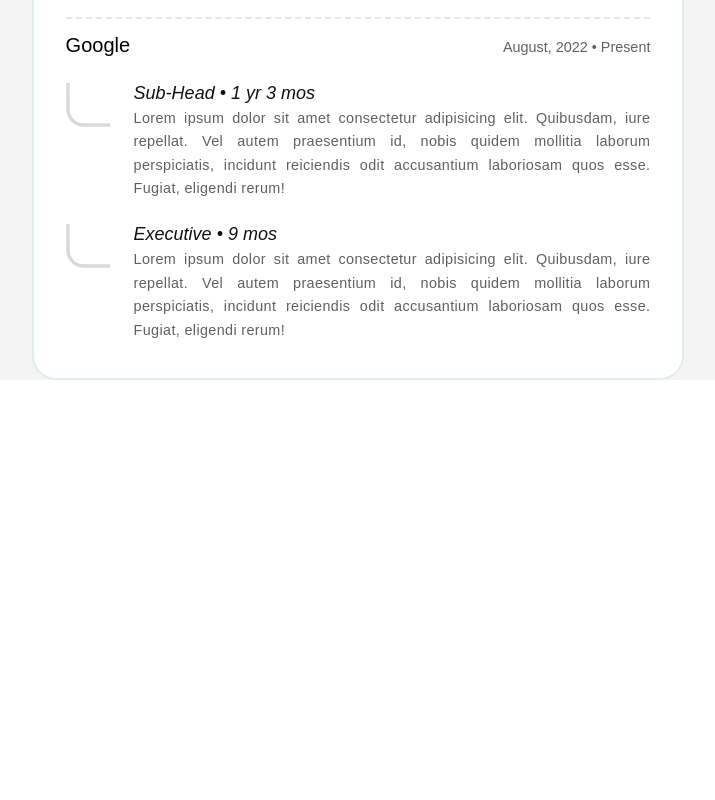
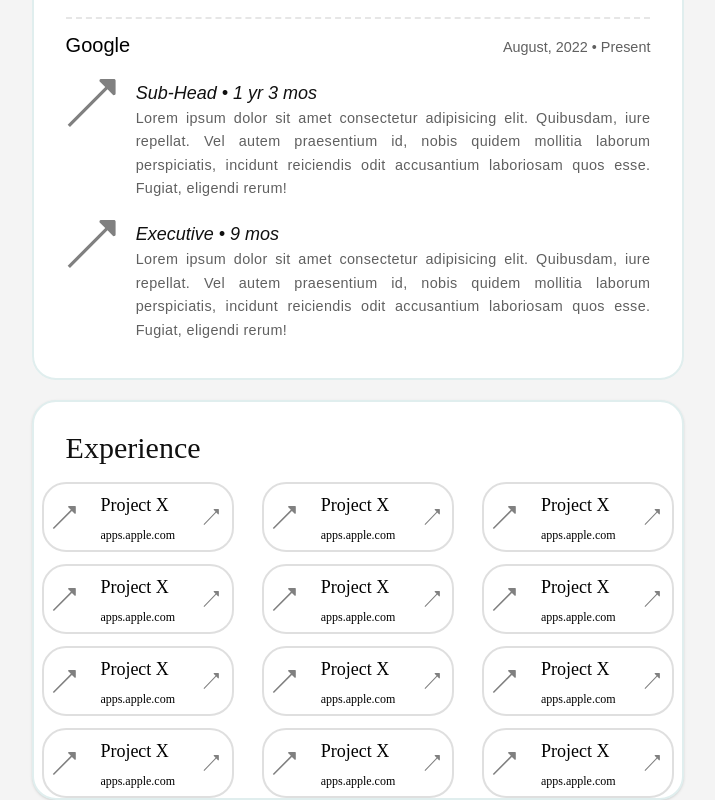
Before and after one commit to GDSC-NMIMS-MPSTME-Mumbai/campuslink, a Next.js app: page /cv in a window 1280 px wide. Shown: the part 744-1544 px from the top of the page, without its empty margins (282-997 px from the left). Before the commit the page ends 1124 px from the top, so only its background shows below. Built offline with nearby package versions, Linux system fonts and the light colour scheme.

Commit message:
added projects

```diff
--- /dev/null
+++ b/src/components/Project.tsx
@@ -0,0 +1,28 @@
+import React from "react";
+import SingleProject from "./SingleProject";
+
+const Project = () => {
+	return (
+		<div className=" mx-auto flex w-[87vw] flex-col rounded-3xl border-[2px] border-[#E0EEEE] bg-[#FFFF] shadow lg:w-[51vw]">
+			<h1 className="font-500 ml-4 mt-3 p-4 text-2xl text-[#101010] lg:text-3xl">
+				Experience
+			</h1>
+			<div className="flex flex-wrap justify-around gap-3">
+				<SingleProject />
+				<SingleProject />
+				<SingleProject />
+				<SingleProject />
+				<SingleProject />
+				<SingleProject />
+				<SingleProject />
+				<SingleProject />
+				<SingleProject />
+				<SingleProject />
+				<SingleProject />
+				<SingleProject />
+			</div>
+		</div>
+	);
+};
+
+export default Project;
--- /dev/null
+++ b/src/components/SingleProject.tsx
@@ -0,0 +1,25 @@
+import React from "react";
+
+const SingleProject = () => {
+	return (
+		<div
+			className="bg-[#FFFFFF]; flex h-[70px] w-80 items-center justify-around gap-3 rounded-3xl border-2 border-solid  border-[#60606033] sm:w-64 md:w-48
+		"
+		>
+			<div>
+				<img src="images/Arrow.svg" alt="Arrow" className="w-8 p-1" />
+			</div>
+			<div>
+				<h2 className="text-lg">Project X</h2>
+				<sub>apps.apple.com</sub>
+			</div>
+			<div className="w-8 p-2">
+				<a>
+					<img src="images/Arrow.svg" alt="Arrow" />
+				</a>
+			</div>
+		</div>
+	);
+};
+
+export default SingleProject;
--- a/src/pages/cv.tsx
+++ b/src/pages/cv.tsx
@@ -1,4 +1,5 @@
 import React from "react";
+import Project from "~/components/Project";
 import Education from "~/components/education";
 import Experience from "~/components/experience";
 
@@ -7,6 +8,7 @@
 		<div className="flex min-h-screen w-screen flex-col gap-5 bg-[#F4F4F4]">
 			<Education />
 			<Experience />
+			<Project />
 		</div>
 	);
 };
```
Also changed, not shown: public/images/arrow.svg.
